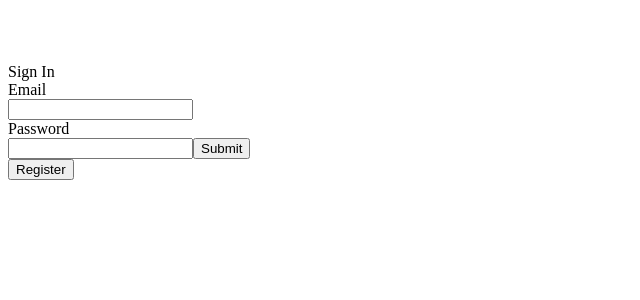
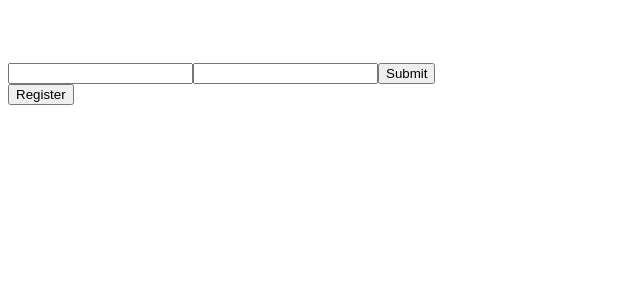
Before and after one commit to HilaryYates/Wikipedia, a React (Create React App) app: page / in a window 1280 px wide. Shown: the top 300 px of the page, without its empty margins (0-640 px from the left). Built offline with nearby package versions, Linux system fonts and the light colour scheme.

Commit message:
bootstrap

```diff
--- a/src/components/SignIn.js
+++ b/src/components/SignIn.js
@@ -36,10 +36,10 @@ class SignIn extends React.Component {
     return (
       <div>
         <form>
-          <div>Sign In</div>
-          <div>Email</div>
+          {/* <div>Sign In</div> */}
+          {/* <div>Email</div> */}
           <input type='email' onChange={this.onEmailChange} />
-          <div>Password</div>
+          {/* <div>Password</div> */}
           <input type='password' onChange={this.onPasswordChange} />
           <input onClick={this.onSubmitSignIn} type='submit' />
         </form>
```
